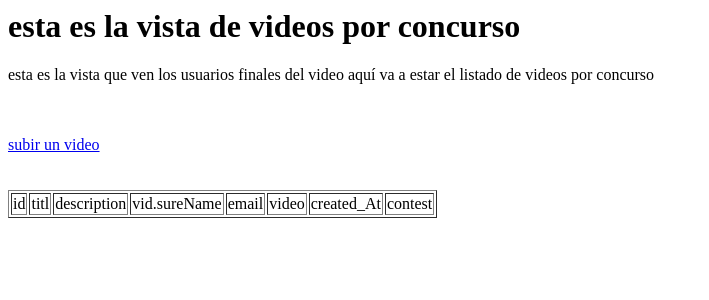
After one commit to andreseslava/smart-tools, a Django app: template smarttools/uploads/templates/uploads/video_video_list.html in a window 1280 px wide. The commit adds this page. Shown: the top 300 px of the page, without its empty margins (0-709 px from the left). Run offline with Django 3.2, Linux system fonts and the light colour scheme; the template is opened without the code that fills it, so the values that code supplies are empty.

Commit message:
se completan los crud de crear concursos y el de videos. falta la parte de autenticación de ususarios para que muestre las visatas adecuadas y toda la parte de css
autor jjromero

```diff
--- a/smarttools/contests/urls.py
+++ b/smarttools/contests/urls.py
@@ -10,4 +10,5 @@ urlpatterns = [
     url('contest_list', views.ContestListView.as_view(model=Contest), name='contest-list'),
     path('contest/<int:pk>/update/', views.ContestUpdateView.as_view(model=Contest), name='contest-update'),
     path('contest/<int:pk>/delete/', views.ContestDeleteView.as_view(model=Contest), name='contest-delete'),
+    path('contest/<int:pk>/detail/', views.ContestVideoListView.as_view(model=Contest), name='contest-object-list'),
 ]
--- a/smarttools/smarttools/settings.py
+++ b/smarttools/smarttools/settings.py
@@ -11,6 +11,7 @@ https://docs.djangoproject.com/en/3.0/ref/settings/
 """
 
 import os
+from django.conf.urls.static import static
 
 # Build paths inside the project like this: os.path.join(BASE_DIR, ...)
 BASE_DIR = os.path.dirname(os.path.dirname(os.path.abspath(__file__)))
--- /dev/null
+++ b/smarttools/uploads/templates/uploads/video_video_list.html
@@ -0,0 +1,47 @@
+<div>
+    <h1> esta es la vista de videos por concurso</h1>
+</div>
+
+<div>
+    <p>esta es la vista que ven los usuarios finales del video aquí va a estar
+    el listado de videos por concurso</p>
+</div>
+
+<div>
+    {% block content %}
+    {% load static %}
+    <br>
+    <br>
+
+     <a href="{% url 'upload-video' %}"> subir un video</a>
+
+    <br>
+    <br>
+    <br>
+    <table border="1px">
+        <tr>
+            <td>id</td>
+            <td>titl</td>
+            <td>description</td>
+            <td>vid.sureName</td>
+            <td>email</td>
+            <td>video</td>
+            <td>created_At</td>
+            <td>contest</td>
+        </tr>
+
+        {% for vid in videos %}
+            <tr>
+                <td>{{vid.id}}</td>
+                <td>{{vid.title}}</td>
+                <td>{{vid.description}}</td>
+                <td>{{vid.sureName}}</td>
+                <td>{{vid.email}}</td>
+                <td>{{vid.video}}</td>
+                <td>{{vid.created_At}}</td>
+                <td>{{vid.contest}}</td>
+            </tr>
+        {% endfor %}
+    </table>
+    {% endblock %}
+</div>
--- a/smarttools/uploads/urls.py
+++ b/smarttools/uploads/urls.py
@@ -19,5 +19,5 @@ from . import views
 
 urlpatterns = [
     url(r'^as$', views.upload),
-    url('contest_test_home', views.UploadDetailForm.as_view(), name='upload-video')
+    url('subir_video', views.UploadDetailForm.as_view(), name='upload-video')
 ]
```
Also changed, not shown: smarttools/contests/templates/contests/contest_list.html (+13 -0 lines), smarttools/contests/views.py (+16 -1 lines), smarttools/db.sqlite3.
